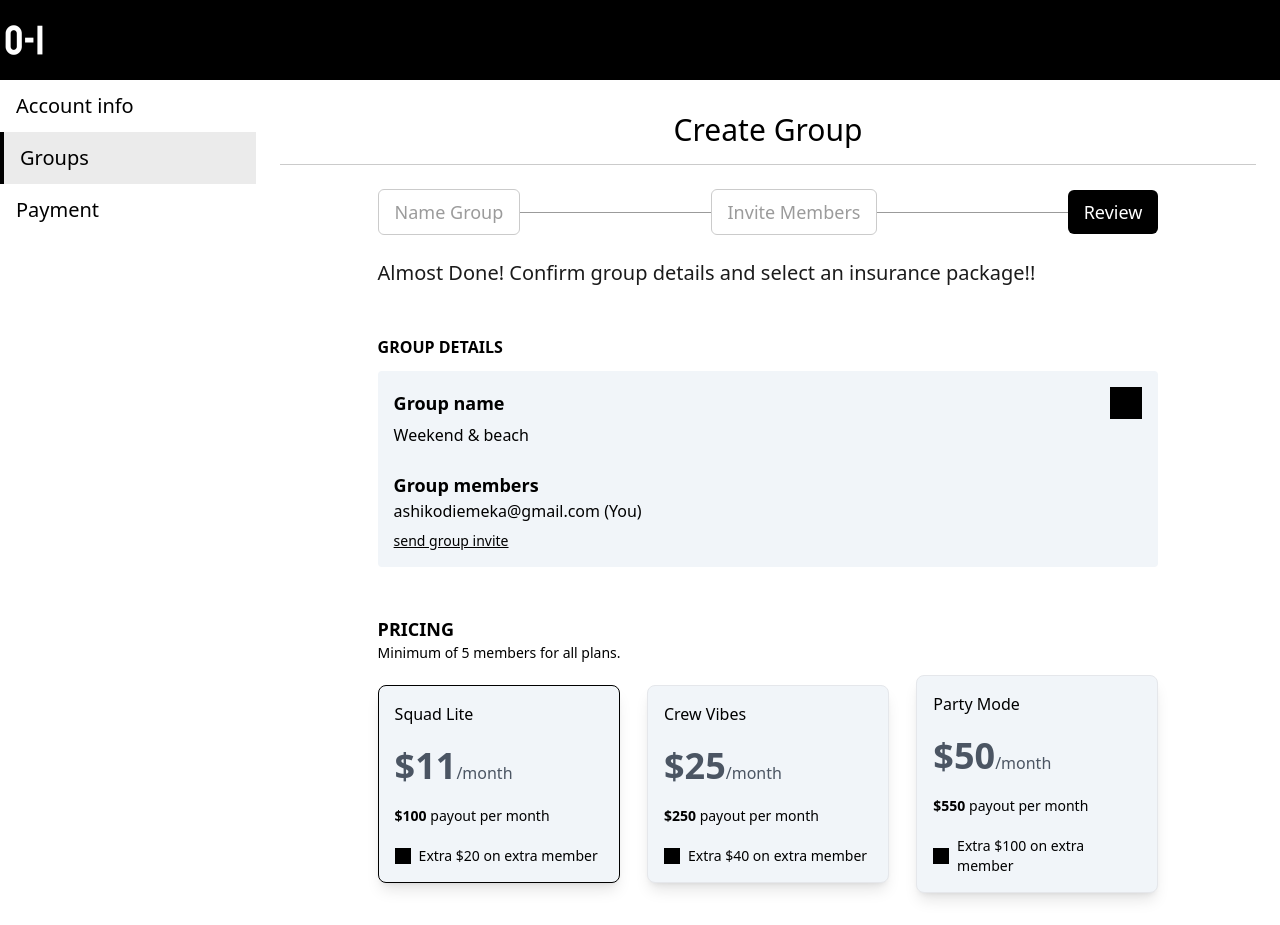
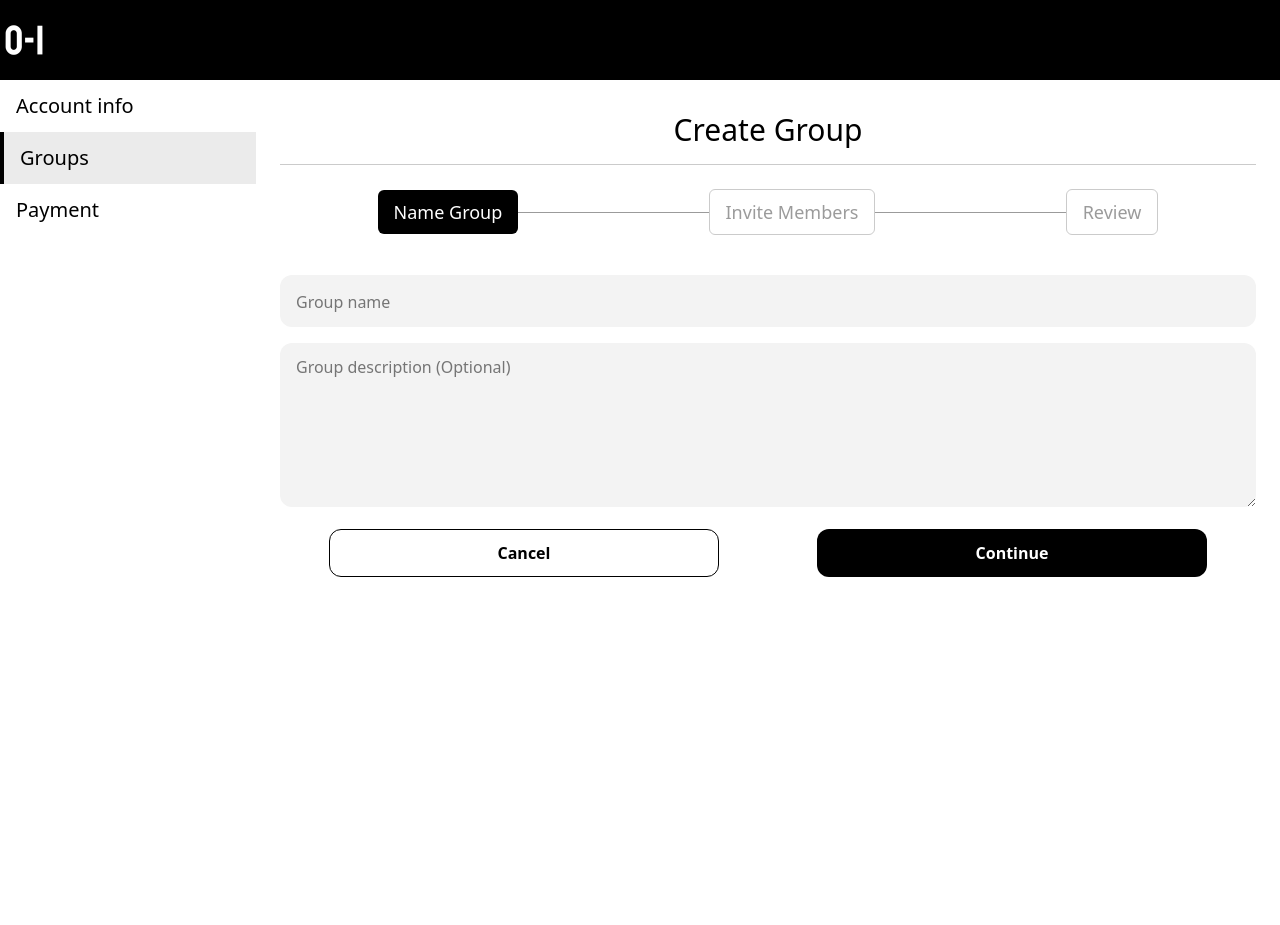
Before and after one commit to outinsure/oi-ng, an Angular app: page /account/groups/new in a window 1280 px wide. After the commit the page ends 800 px from the top, so only its background shows below. Built offline with nearby package versions, Linux system fonts and the light colour scheme.

Commit message:
fix package selection

```diff
--- a/src/app/groups/group-new.component.html
+++ b/src/app/groups/group-new.component.html
@@ -135,7 +135,8 @@
                   (click)="selectPlan('squad_lite')"
                   [class.border-black]="selectedPlan === 'squad_lite'"
                   [class.bg-[#EBEBEB]]="selectedPlan === 'squad_lite'"
-                  class="block bg-slate-100 w-[31%] p-4 border rounded-lg shadow-lg cursor-pointer hover:shadow-xl transition"
+                  [class.bg-slate-100]="selectedPlan !== 'squad_lite'"
+                  class="block w-[31%] p-4 border rounded-lg shadow-lg cursor-pointer hover:shadow-xl transition"
                 >
                   <input
                     type="radio"
@@ -146,16 +147,17 @@
                 <h3 class="text-md font-normal mb-5">Squad Lite</h3>
                 <p class="text-gray-600"><span class="text-4xl font-bold">$11</span><span>/month</span></p>
                 <p class="text-sm mt-5"><b>$100</b> payout per month</p>
-                <p class="text-sm mt-5 flex items-center">
+                <p class="text-sm mt-5 flex">
                     <span class="icon-[ant-design--check-circle-filled] h-4 w-4 bg-black"></span>
-                    <span class="ml-2">Extra $20 on extra member</span>
+                    <span class="ml-2">Extra $20 payout on extra member</span>
                 </p>
                 </label>
                 <label
                   (click)="selectPlan('crew_vibes')"
                   [class.border-black]="selectedPlan === 'crew_vibes'"
                   [class.bg-[#EBEBEB]]="selectedPlan === 'crew_vibes'"
-                  class="block bg-slate-100 w-[31%] p-4 border rounded-lg shadow-lg cursor-pointer hover:shadow-xl transition"
+                  [class.bg-slate-100]="selectedPlan !== 'crew_vibes'"
+                  class="block w-[31%] p-4 border rounded-lg shadow-lg cursor-pointer hover:shadow-xl transition"
                 >
                   <input
                     type="radio"
@@ -166,16 +168,17 @@
                 <h3 class="text-md font-normal mb-5">Crew Vibes</h3>
                 <p class="text-gray-600"><span class="text-4xl font-bold">$25</span><span>/month</span></p>
                 <p class="text-sm mt-5"><b>$250</b> payout per month</p>
-                <p class="text-sm mt-5 flex items-center">
+                <p class="text-sm mt-5 flex">
                     <span class="icon-[ant-design--check-circle-filled] h-4 w-4 bg-black"></span>
-                    <span class="ml-2">Extra $40 on extra member</span>
+                    <span class="ml-2">Extra $40 payout on extra member</span>
                 </p>
                 </label>
                 <label
                   (click)="selectPlan('party_mode')"
                   [class.border-black]="selectedPlan === 'party_mode'"
                   [class.bg-[#EBEBEB]]="selectedPlan === 'party_mode'"
-                  class="block bg-slate-100 w-[31%] p-4 border rounded-lg shadow-lg cursor-pointer hover:shadow-xl transition"
+                  [class.bg-slate-100]="selectedPlan !== 'party_mode'"
+                  class="block w-[31%] p-4 border rounded-lg shadow-lg cursor-pointer hover:shadow-xl transition"
                 >
                   <input
                     type="radio"
@@ -186,9 +189,9 @@
                 <h3 class="text-md font-normal mb-5">Party Mode</h3>
                 <p class="text-gray-600"><span class="text-4xl font-bold">$50</span><span>/month</span></p>
                 <p class="text-sm mt-5"><b>$550</b> payout per month</p>
-                <p class="text-sm mt-5 flex items-center">
+                <p class="text-sm mt-5 flex">
                     <span class="icon-[ant-design--check-circle-filled] h-4 w-4 bg-black"></span>
-                    <span class="ml-2">Extra $100 on extra member</span>
+                    <span class="ml-2">Extra $100 payout on extra member</span>
                 </p>
                 </label>
               </div>
--- a/src/app/groups/group-new.component.ts
+++ b/src/app/groups/group-new.component.ts
@@ -9,7 +9,7 @@ import { RouterLink } from "@angular/router";
 })
 export class GroupNewComponent {
     selectedPlan: string = 'squad_lite'
-    tabIndex = 2
+    tabIndex = 0
     postGroupName = () => {
         this.tabIndex = 1;
     }
```
